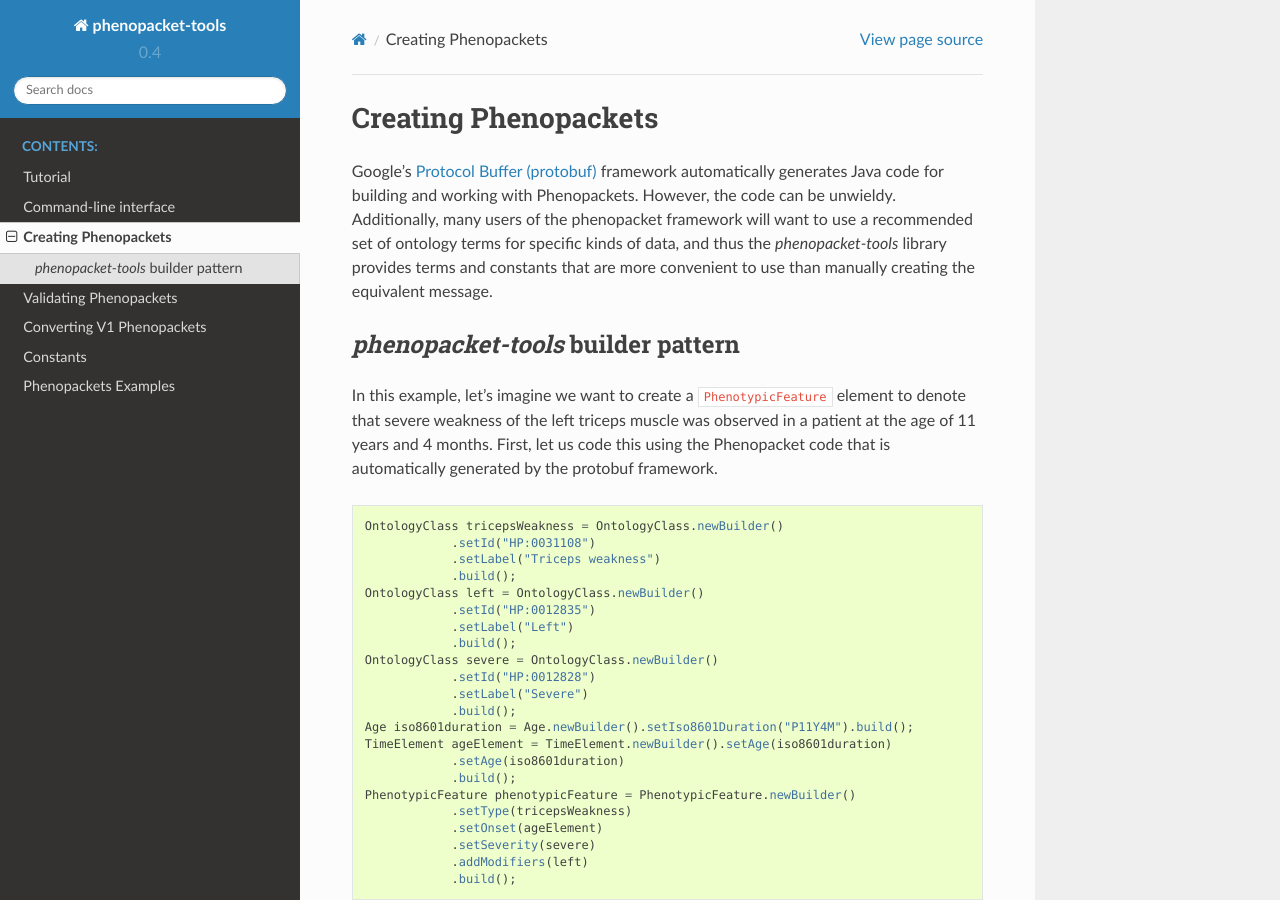
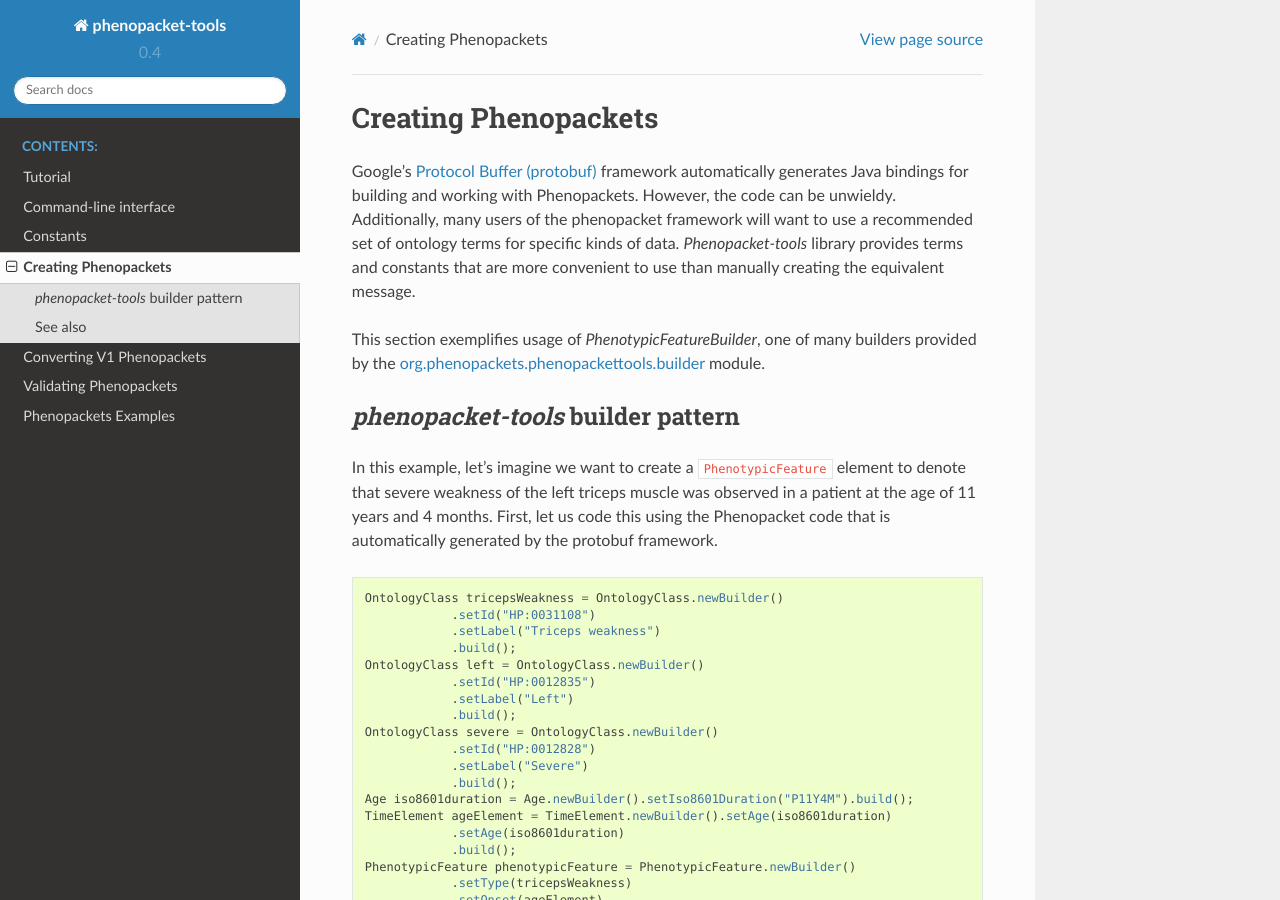
Before and after one commit to phenopackets/phenopacket-tools, a Sphinx documentation site: the page built from docs/creating.rst, in a window 1280 px wide and 900 px high. Built offline with Sphinx 7.4.7 and the Read the Docs theme 2.0.0, drawn with Linux system fonts in a browser that asks for light colours; some of the changed text lies outside the part shown.

Commit message:
Reorder sections, update the `creating` and `constants` guide.
Signed-off-by: Daniel Danis <daniel.gordon.danis@protonmail.com>

```diff
--- a/docs/creating.rst
+++ b/docs/creating.rst
@@ -6,10 +6,14 @@
 =====================
 
 Google's `Protocol Buffer (protobuf)`_ framework automatically generates
-Java code for building and working with Phenopackets. However, the code can be unwieldy. Additionally, many users
-of the phenopacket framework will want to use a recommended set of ontology terms for specific kinds of data, and thus
-the *phenopacket-tools* library provides terms and constants that are more convenient to use than manually creating
+Java bindings for building and working with Phenopackets. However, the code can be unwieldy. Additionally, many users
+of the phenopacket framework will want to use a recommended set of ontology terms for specific kinds of data.
+*Phenopacket-tools* library provides terms and constants that are more convenient to use than manually creating
 the equivalent message.
+
+This section exemplifies usage of `PhenotypicFeatureBuilder`, one of many builders provided by the
+`org.phenopackets.phenopackettools.builder <http://phenopackets.org/phenopacket-tools/apidocs/org.phenopackets.phenopackettools.builder/module-summary.html>`_
+module.
 
 
 `phenopacket-tools` builder pattern
@@ -80,7 +84,17 @@
         }
     }
 
-Several detailed examples are available in the ``phenopackets-tools-cli`` module in the `examples`_ package.
 
-.. _examples: https://github.com/phenopackets/phenopacket-tools/tree/main/phenopacket-tools-cli/src/main/java/org/phenopackets/phenopackettools/examples
+See also
+========
+
+See the API documentation of the
+`org.phenopackets.phenopackettools.builder <http://phenopackets.org/phenopacket-tools/apidocs/org.phenopackets.phenopackettools.builder/module-summary.html>`_
+module for a comprehensive list of ontology constants, convenience methods, and builders provided
+by the *phenopacket-tools* library.
+
+Several detailed examples are available in the ``phenopackets-tools-cli`` module in the
+`org.phenopackets.phenopackettools.cli.examples <https://github.com/phenopackets/phenopacket-tools/tree/main/phenopacket-tools-cli/src/main/java/org/phenopackets/phenopackettools/cli/examples>`_
+package.
+
 .. _Protocol Buffer (protobuf): https://developers.google.com/protocol-buffers
--- a/docs/index.rst
+++ b/docs/index.rst
@@ -42,10 +42,10 @@
 
    tutorial
    cli
+   constants
    creating
+   converting
    validation
-   converting
-   constants
    examples
 
 
```
Also changed, not shown: docs/constants.rst (+8 -3 lines), 1 other file.
